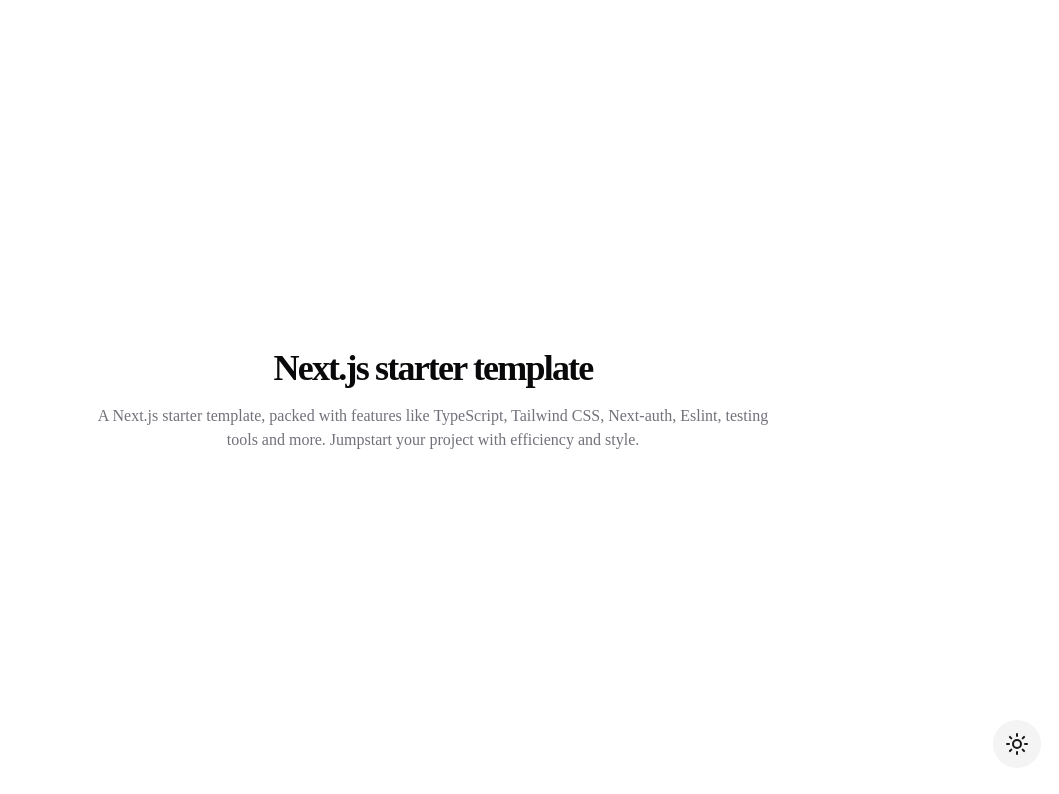
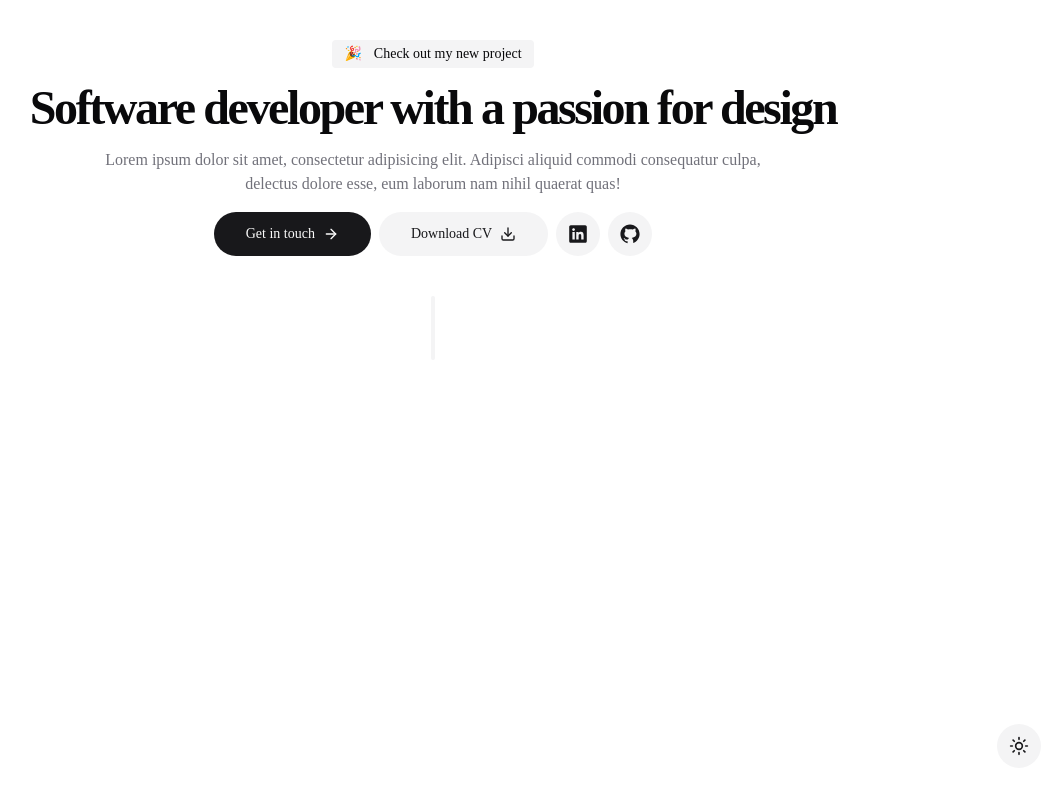
Before and after one commit to Skolaczk/Portfolio, a Next.js app: page / in a window 1280 px wide. Shown: the top 794 px of the page, without its empty margins (207-1266 px from the left). Built offline with nearby package versions, Linux system fonts and the light colour scheme; no server answers.

Commit message:
feat: create intro section (#19)
* feat: add intro section

* feat: add section divider

```diff
--- a/src/app/page.tsx
+++ b/src/app/page.tsx
@@ -1,19 +1,14 @@
+import { Intro } from '@/components/intro';
 import { ThemeToggle } from '@/components/theme-toggle';
 
 const Home = () => {
   return (
     <>
-      <section className="container mt-10 flex flex-col items-center gap-3 text-center md:absolute md:left-1/2 md:top-1/2 md:mt-0 md:-translate-x-1/2 md:-translate-y-1/2">
-        <h1 className="mb-1 font-mono text-3xl font-extrabold leading-tight tracking-tighter md:text-4xl">
-          Next.js starter template
-        </h1>
-        <p className="text-muted-foreground max-w-2xl">
-          A Next.js starter template, packed with features like TypeScript,
-          Tailwind CSS, Next-auth, Eslint, testing tools and more. Jumpstart
-          your project with efficiency and style.
-        </p>
-      </section>
-      <div className="fixed bottom-8 right-8">
+      <div className="container flex flex-col items-center">
+        <Intro />
+        <div className="bg-secondary h-16 w-1 rounded-full" />
+      </div>
+      <div className="fixed bottom-5 right-5 sm:bottom-8 sm:right-8">
         <ThemeToggle />
       </div>
     </>
--- a/src/components/button.tsx
+++ b/src/components/button.tsx
@@ -20,7 +20,7 @@
         default: 'h-10 px-4 py-2',
         sm: 'h-9 px-3',
         lg: 'h-11 px-8',
-        icon: 'h-12 w-12',
+        icon: 'h-11 w-11',
       },
     },
     defaultVariants: {
--- a/src/components/icons.tsx
+++ b/src/components/icons.tsx
@@ -1,6 +1,24 @@
-import { Moon, Sun } from 'lucide-react';
+import { ArrowRight, Download, LucideProps, Moon, Sun } from 'lucide-react';
 
 export const Icons = {
   sun: Sun,
   moon: Moon,
+  arrowRight: ArrowRight,
+  download: Download,
+  github: (props: LucideProps) => (
+    <svg viewBox="0 0 24 24" {...props}>
+      <path
+        fill="currentColor"
+        d="M12.0004 2.40002C6.69879 2.40002 2.40039 6.69842 2.40039 12C2.40039 16.4984 5.49799 20.2624 9.67399 21.304C9.62919 21.1744 9.60039 21.024 9.60039 20.8376V19.1968C9.21079 19.1968 8.55799 19.1968 8.39399 19.1968C7.73719 19.1968 7.15319 18.9144 6.86999 18.3896C6.55559 17.8064 6.50119 16.9144 5.72199 16.3688C5.49079 16.1872 5.66679 15.98 5.93319 16.008C6.42519 16.1472 6.83319 16.4848 7.21719 16.9856C7.59959 17.4872 7.77959 17.6008 8.49399 17.6008C8.84039 17.6008 9.35879 17.5808 9.84679 17.504C10.1092 16.8376 10.5628 16.224 11.1172 15.9344C7.92039 15.6056 6.39479 14.0152 6.39479 11.856C6.39479 10.9264 6.79079 10.0272 7.46359 9.26962C7.24279 8.51762 6.96519 6.98402 7.54839 6.40002C8.98679 6.40002 9.85639 7.33282 10.0652 7.58482C10.782 7.33922 11.5692 7.20002 12.3964 7.20002C13.2252 7.20002 14.0156 7.33922 14.734 7.58642C14.9404 7.33602 15.8108 6.40002 17.2524 6.40002C17.838 6.98482 17.5572 8.52482 17.334 9.27522C18.0028 10.0312 18.3964 10.928 18.3964 11.856C18.3964 14.0136 16.8732 15.6032 13.6812 15.9336C14.5596 16.392 15.2004 17.68 15.2004 18.6504V20.8376C15.2004 20.9208 15.182 20.9808 15.1724 21.052C18.9132 19.7408 21.6004 16.1888 21.6004 12C21.6004 6.69842 17.302 2.40002 12.0004 2.40002Z"
+      />
+    </svg>
+  ),
+  linkedin: (props: LucideProps) => (
+    <svg viewBox="0 0 24 24" {...props}>
+      <path
+        fill="currentColor"
+        d="M19.1992 3.19995H4.79922C3.91522 3.19995 3.19922 3.91595 3.19922 4.79995V19.2C3.19922 20.084 3.91522 20.7999 4.79922 20.7999H19.1992C20.0832 20.7999 20.7992 20.084 20.7992 19.2V4.79995C20.7992 3.91595 20.0832 3.19995 19.1992 3.19995ZM8.76242 17.6H6.40242V10.0064H8.76242V17.6ZM7.55842 8.92075C6.79762 8.92075 6.18242 8.30395 6.18242 7.54475C6.18242 6.78555 6.79842 6.16955 7.55842 6.16955C8.31682 6.16955 8.93362 6.78635 8.93362 7.54475C8.93362 8.30395 8.31682 8.92075 7.55842 8.92075ZM17.6024 17.6H15.244V13.9072C15.244 13.0264 15.228 11.8935 14.0176 11.8935C12.7896 11.8935 12.6008 12.8528 12.6008 13.8432V17.6H10.2424V10.0064H12.5064V11.044H12.5384C12.8536 10.4472 13.6232 9.81755 14.7712 9.81755C17.1608 9.81755 17.6024 11.3904 17.6024 13.4352V17.6Z"
+      />
+    </svg>
+  ),
 };
--- /dev/null
+++ b/src/components/intro.tsx
@@ -0,0 +1,50 @@
+import Link from 'next/link';
+
+import { Button } from '@/components/button';
+import { Icons } from '@/components/icons';
+
+export const Intro = () => {
+  return (
+    <section className="my-10 flex flex-col items-center gap-4 text-center">
+      <a href="#" className="bg-muted rounded px-3 py-1 text-sm font-medium">
+        🎉
+        <span className="ml-3">Check out my new project</span>
+      </a>
+      <h1 className="text-4xl font-bold leading-tight tracking-tighter sm:text-5xl">
+        Software developer with a passion for design
+      </h1>
+      <p className="text-muted-foreground max-w-2xl">
+        Lorem ipsum dolor sit amet, consectetur adipisicing elit. Adipisci
+        aliquid commodi consequatur culpa, delectus dolore esse, eum laborum nam
+        nihil quaerat quas!
+      </p>
+      <div className="flex flex-row gap-2">
+        <Button asChild size="lg">
+          <Link href="#">
+            Get in touch <Icons.arrowRight className="ml-2 size-4" />
+          </Link>
+        </Button>
+        <Button
+          variant="secondary"
+          size="lg"
+          className="hidden sm:flex"
+          asChild
+        >
+          <a href="/michalskolak.pdf" download>
+            Download CV <Icons.download className="ml-2 size-4" />
+          </a>
+        </Button>
+        <Button variant="secondary" size="icon" asChild>
+          <a href="/michalskolak.pdf" download>
+            <Icons.linkedin className="size-6" />
+          </a>
+        </Button>
+        <Button variant="secondary" size="icon" asChild>
+          <a href="/michalskolak.pdf" download>
+            <Icons.github className="size-6" />
+          </a>
+        </Button>
+      </div>
+    </section>
+  );
+};
--- a/src/components/theme-toggle.tsx
+++ b/src/components/theme-toggle.tsx
@@ -15,8 +15,8 @@
       aria-label="theme toggle"
       onClick={() => setTheme(theme === 'light' ? 'dark' : 'light')}
     >
-      <Icons.sun className="dark:hidden" />
-      <Icons.moon className="hidden dark:block" />
+      <Icons.sun className="size-5 dark:hidden" />
+      <Icons.moon className="hidden size-5 dark:block" />
     </Button>
   );
 };
```
Also changed, not shown: 1 other file (tests, documents, lock files or other folders).
